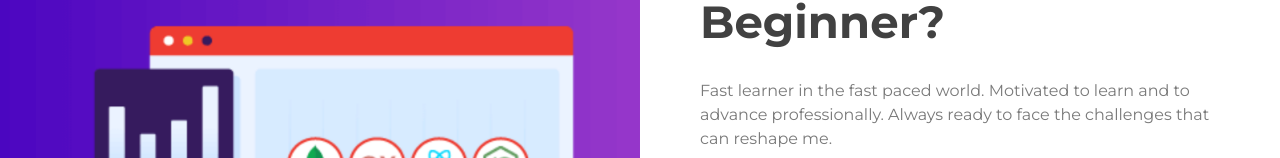
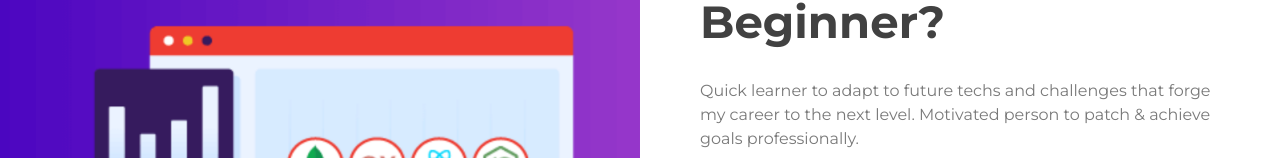
Before and after one commit to raghava20/portfolio, a website: page public/index.html in a window 1280 px wide. Shown: the part 794-952 px from the top of the page. Drawn offline with nearby package versions, Linux system fonts and the light colour scheme.

Commit message:
updated quotes

```diff
--- a/public/index.html
+++ b/public/index.html
@@ -100,8 +100,8 @@
             </div>
             <div class="about-text">
               <p>
-                Fast learner in the fast paced world. Motivated to learn and to advance professionally.
-                Always ready to face the challenges that can reshape me.
+                Quick learner to adapt to future techs and challenges that forge my career to the next level. Motivated
+                person to patch & achieve goals professionally.
               </p>
             </div>
             <div class="skills">
```
